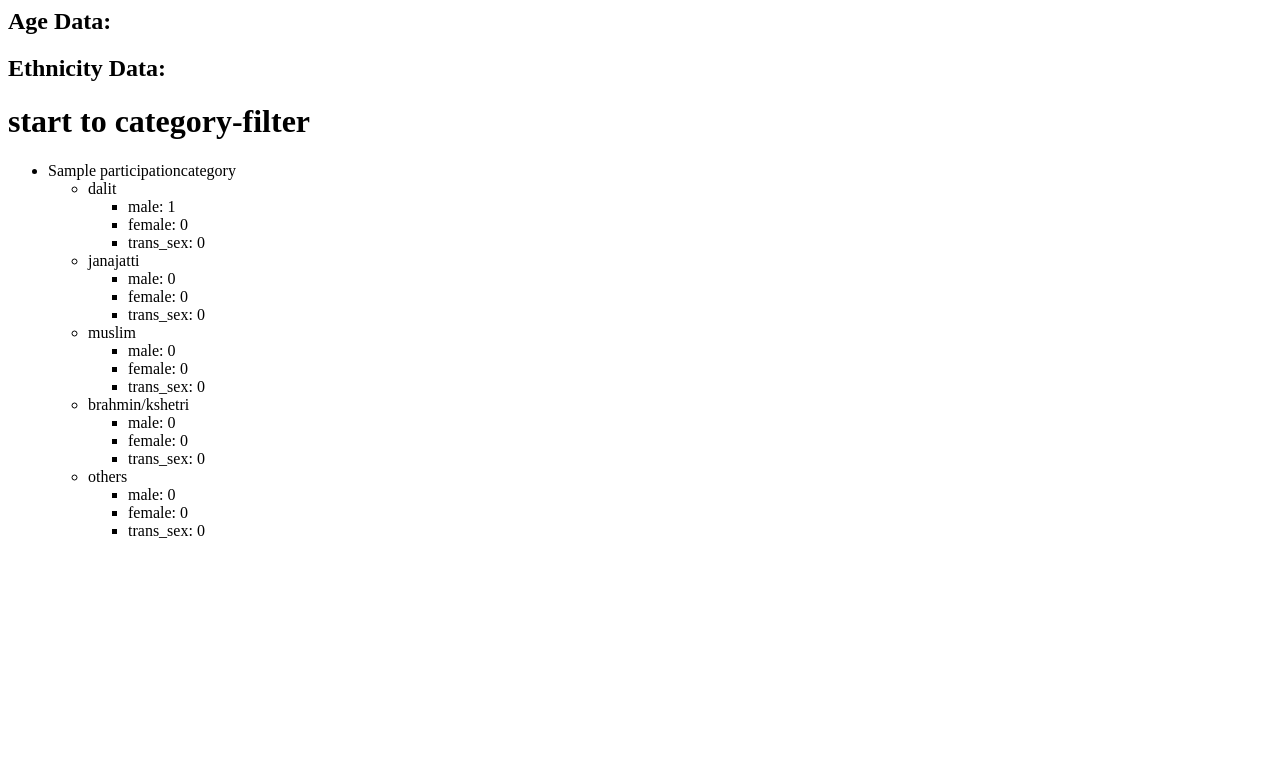
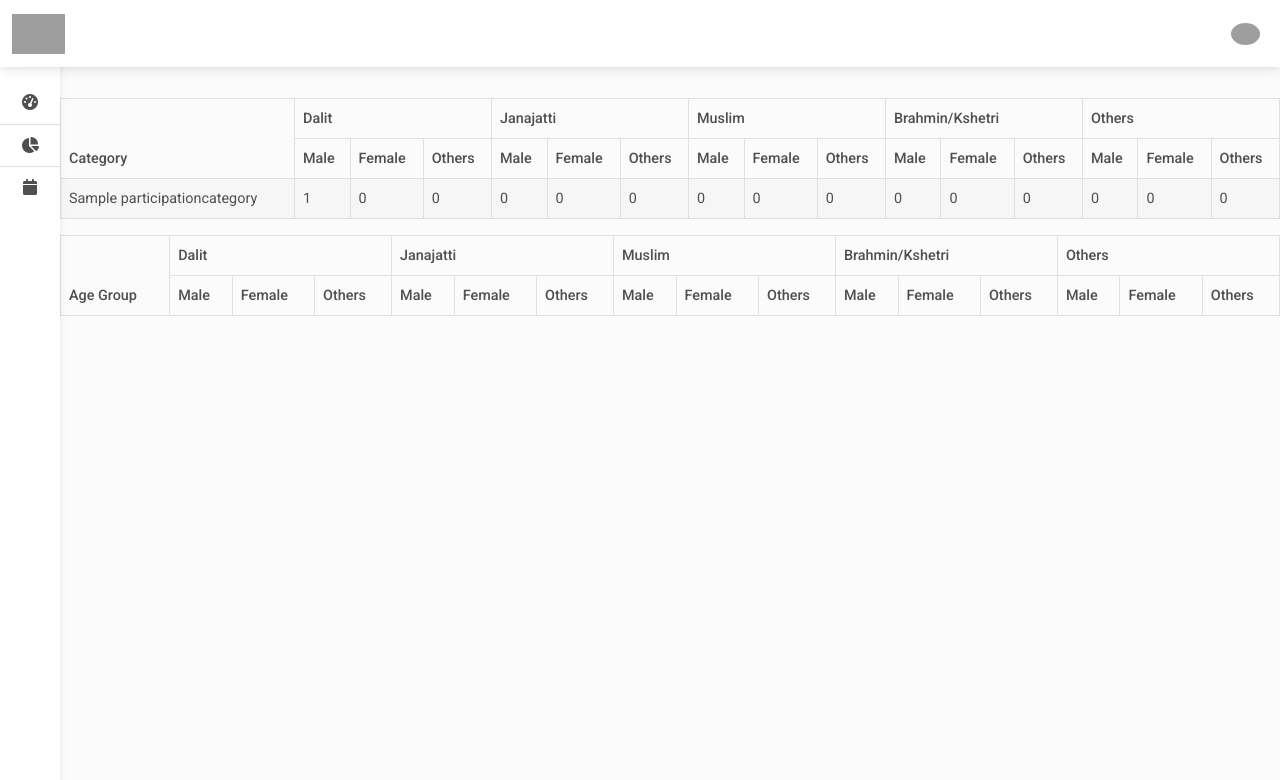
Before and after one commit to jayswal231/compagin_project, a Django app: page /list/category/ in a window 1280 px wide. Shown: the top 780 px of the page. Run offline with Django 3.2, Linux system fonts and the light colour scheme; tables that the repository leaves empty hold one stand-in row (values such as "Sample post"); lists and menus that the app fills with data are empty; some libraries are stand-ins or nearby versions; grey boxes are pictures that could not be loaded.

Commit message:
made table for category

```diff
--- a/CompaignNepal/settings.py
+++ b/CompaignNepal/settings.py
@@ -67,6 +67,8 @@
                 'django.template.context_processors.request',
                 'django.contrib.auth.context_processors.auth',
                 'django.contrib.messages.context_processors.messages',
+
+                'my_data.context_processors.my_context_processor',
             ],
         },
     },
--- /dev/null
+++ b/my_data/context_processors.py
@@ -0,0 +1,14 @@
+from my_data.models import Participants, ParticipationCategory
+
+
+def my_context_processor(request):
+    roles = []
+    for role in request.user.groups.all():
+        roles.append(role.name)
+
+    print(roles)
+
+    ethnicities = Participants.get_ethnicity_choices()
+    categories = ParticipationCategory.objects.all()
+
+    return {"current_roles": roles, 'ethnicities': ethnicities, "categories": categories}
--- a/my_data/templates/my_data/category_data.html
+++ b/my_data/templates/my_data/category_data.html
@@ -1,13 +1,19 @@
 <!-- my_data/category_data.html -->
 
-<h2>Age Data:</h2>
+{% extends 'base.html'%}
+
+
+{% block main %}
+
+
+
+
 <ul>
     {% for item in final_data.age_data %}
     <li>{{ item.age }}: {{ item.count }}</li>
     {% endfor %}
 </ul>
 
-<h2>Ethnicity Data:</h2>
 {% for ethnicity, age_data in final_data.ethnicity_data.items %}
 <h3>{{ ethnicity }}</h3>
 <table>
@@ -36,22 +42,100 @@
 
 
 
+<div>
 
 
-<h1>start to category-filter</h1>
 
-<ul>
+
+    <table class="table table-striped table-bordered table-sm">
+        <thead>
+            <tr>
+                <th rowspan="2" class="col">Category</th>
+                {% for ethnicity in ethnicities %}
+                <th colspan="3" class="col">{{ethnicity.1}}</th>
+                {% endfor %}
+            </tr>
+            <tr>
+                {% for ethnicity in ethnicities %}
+                <th>Male</th>
+                <th>Female</th>
+                <th>Others</th>
+                {% endfor %}
+            </tr>
+        </thead>
+        <tbody>
+
+
+            {% if data %}
+
             {% for category in data %}
-        <li>{{ category.category }}</li>
-        <ul>
+            <tr>
+                <td class="col">{{category.category}}</td>
                 {% for ethnicity, gender_counts in category.ethnicities.items %}
-            <li>{{ ethnicity }}</li>
-            <ul>
                 {% for gender, count in gender_counts.items %}
-                <li>{{ gender }}: {{ count }}</li>
+                <td class="col">{{count}}</td>
                 {% endfor %}
-            </ul>
                 {% endfor %}
-        </ul>
+            </tr>
             {% endfor %}
-    </ul>
+
+            {% else %}
+
+
+            {% for category in categories %}
+            <tr>
+                <td class="col">{{category}}</td>
+                {% for ethnicity in ethnicities %}
+                <td class="col">0</td>
+                <td class="col">0</td>
+                <td class="col">0</td>
+                {% endfor%}
+
+            </tr>
+            {% endfor %}
+
+            {% endif %}
+
+        </tbody>
+    </table>
+
+
+
+
+    <table class="table table-striped table-bordered table-sm">
+        <thead>
+            <tr>
+                <th rowspan="2" class="col">Age Group</th>
+                {% for ethnicity in ethnicities %}
+                <th colspan="3" class="col">{{ethnicity.1}}</th>
+                {% endfor %}
+            </tr>
+            <tr>
+                {% for ethnicity in ethnicities %}
+                <th>Male</th>
+                <th>Female</th>
+                <th>Others</th>
+                {% endfor %}
+            </tr>
+        </thead>
+        <tbody>
+            {% for age_group, data in final_data.items %}
+            <tr>
+                {% for item in data %}
+                {{item}}
+                <td>{{age_group}}</td>
+                <td>{{ gender_data.male }}</td>
+                <th>{{gender_data.female}}</th>
+                <td>{{ gender_data.trans_sex }}</td>
+                {% endfor %}
+            </tr>
+            {% endfor %}
+
+
+        </tbody>
+    </table>
+</div>
+</div>
+
+
+{% endblock %}
--- a/my_data/templates/my_data/data_entry.html
+++ b/my_data/templates/my_data/data_entry.html
@@ -233,8 +233,12 @@
           <td class="col small">{{participant.participation_category.name}}</td>
           <td class="col small">{{participant.contact}}</td>
           <td>
+            {% if not current_event.submitted_one %}
+            {% if "Role A" in current_roles %}
             <a href="/event/participant/update/{{participant.id}}" class="btn btn-sm btn-primary">Edit</a>
             <a href="/event/participant/delete/{{participant.id}}" class="btn btn-sm btn-danger mt-2">Delete</a>
+            {% endif %}
+            {% endif %}
           </td>
         </tr>
         {% endfor %}
--- a/my_data/views.py
+++ b/my_data/views.py
@@ -229,7 +229,25 @@
         activities = Activity.objects.all()
 
     final_data = generate_ethnicity_based_data(activities)
-    return render(request, template_name, {'final_data': final_data})
+
+    ethnicities = list(final_data['ethnicity_data'].keys())
+    age_groups = [age_group['age'] for age_group in final_data['age_data']]
+    transposed_data = {}
+
+    for age_group in age_groups:
+        age_data = {}
+        for ethnicity in ethnicities:
+            age_data[ethnicity] = {
+                'male': final_data['ethnicity_data'][ethnicity][age_group]['male'],
+                'female': final_data['ethnicity_data'][ethnicity][age_group]['female'],
+                'trans_sex': final_data['ethnicity_data'][ethnicity][age_group]['trans_sex']
+            }
+        transposed_data[age_group] = age_data
+
+    print(transposed_data)
+
+
+    return render(request, template_name, {'final_data': transposed_data})
 
 
 
@@ -244,6 +262,7 @@
         activities = Activity.objects.filter(id=request.GET.get('activity_id'))
 
     data = generate_category_based_data(activities)
+
     context = {'data': data}
     print(data)
     return render(request, template_name, context)
```
Lines whose indentation alone changed are shown as unchanged.
